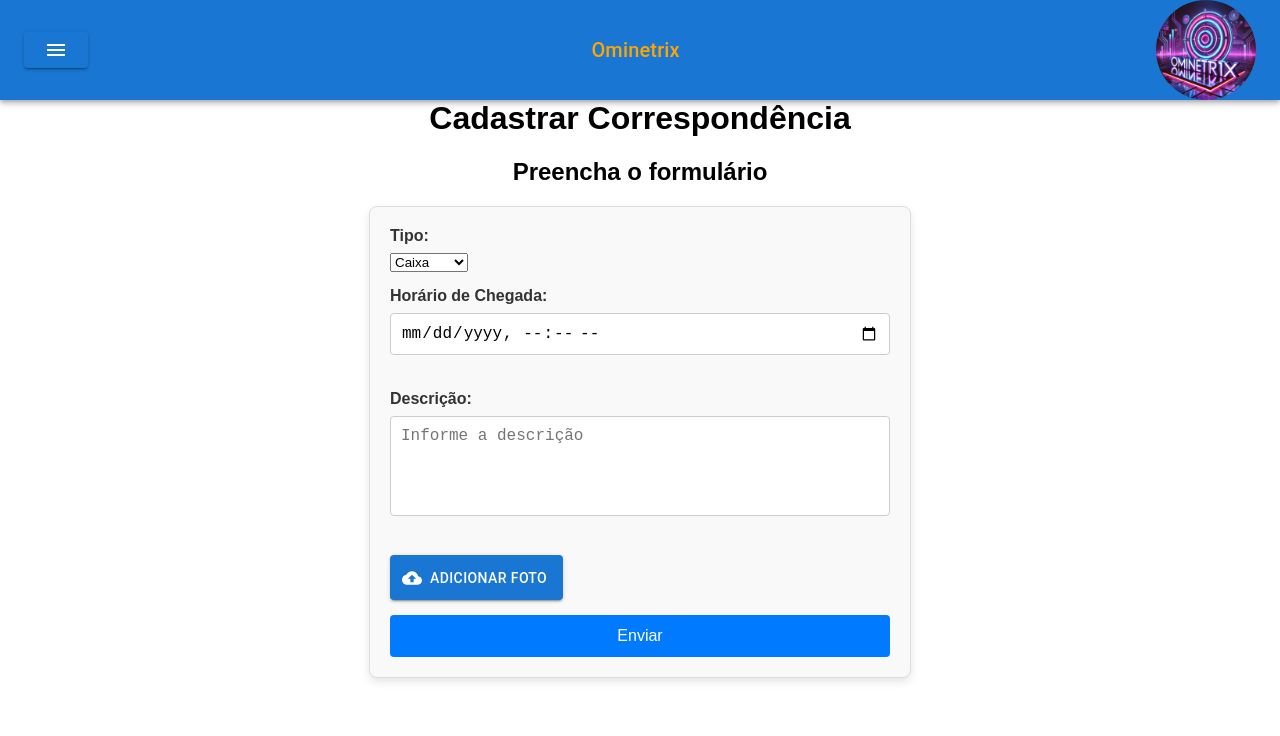
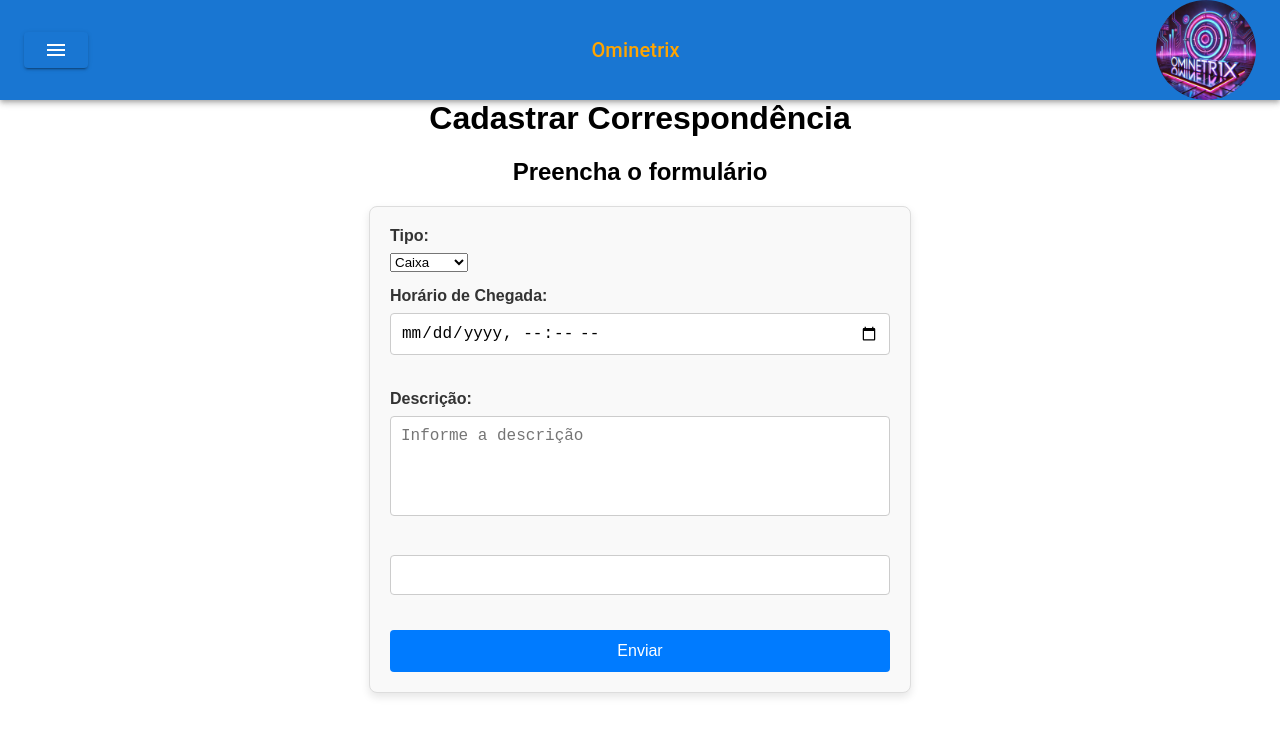
Before and after one commit to lucasbalbino09/ominetrix-page, a Next.js app: page /cadastro in a window 1280 px wide. Shown: the top 736 px of the page. Built offline with nearby package versions, Linux system fonts and the light colour scheme.

Commit message:
projeto já cadastrando

```diff
--- a/pages/cadastro.tsx
+++ b/pages/cadastro.tsx
@@ -124,23 +124,7 @@ const Cadastro = () => {
         </div>
 
         <div className="adicionar-foto">
-          <Button
-            component="label"
-            className="btn-adicionar-foto"
-            variant="contained"
-            startIcon={<CloudUploadIcon />}
-          >
-            Adicionar Foto
-            <VisuallyHiddenInput
-              type="file"
-              onChange={(e) => {
-                if (e.target.files && e.target.files[0]) {
-                  setFile(e.target.files[0]); // Armazena o arquivo para upload
-                }
-              }}
-            />
-          </Button>
-          <span className="input-adicionar-foto">{file ? file.name : ""}</span>
+          <input type="link" />
         </div>
 
         <button type="submit">Enviar</button>
```
Also changed, not shown: pages/dashboard.tsx (+6 -4 lines), pages/tabela.tsx (+1 -17 lines), app/public/caixas.webp (added).
